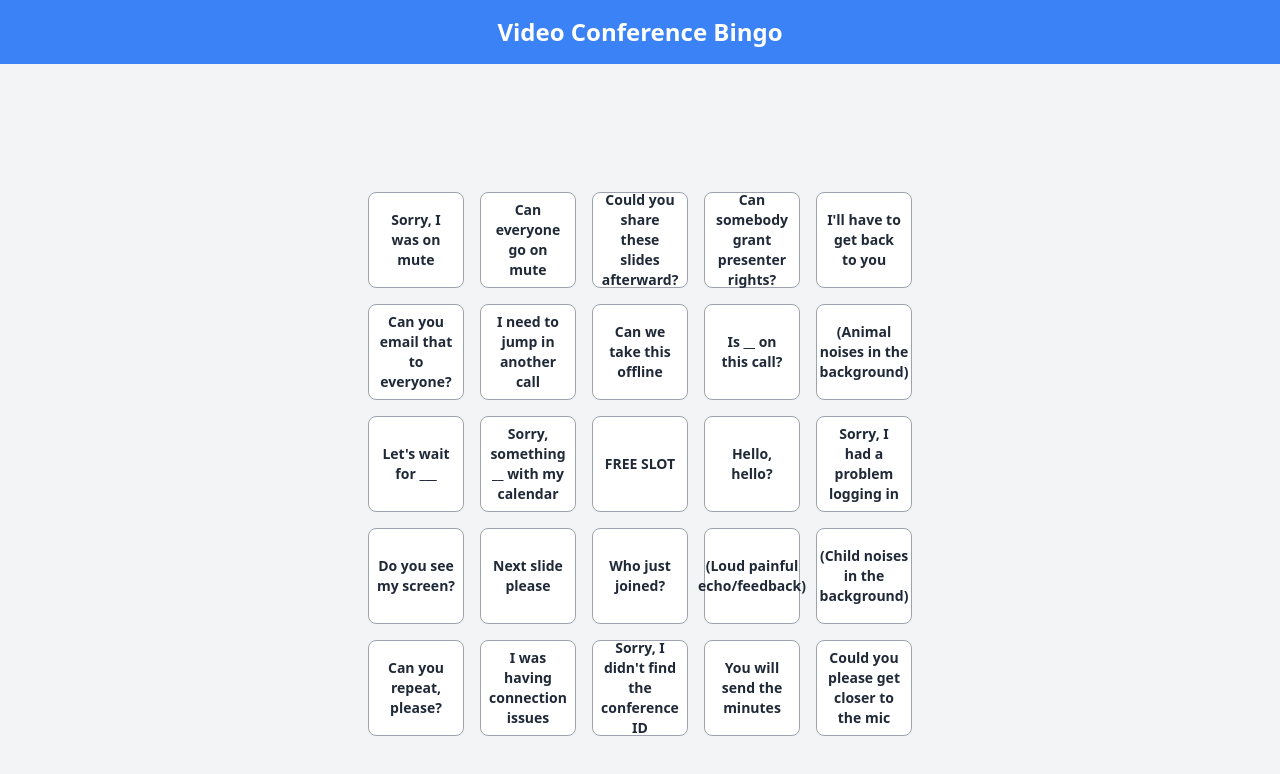
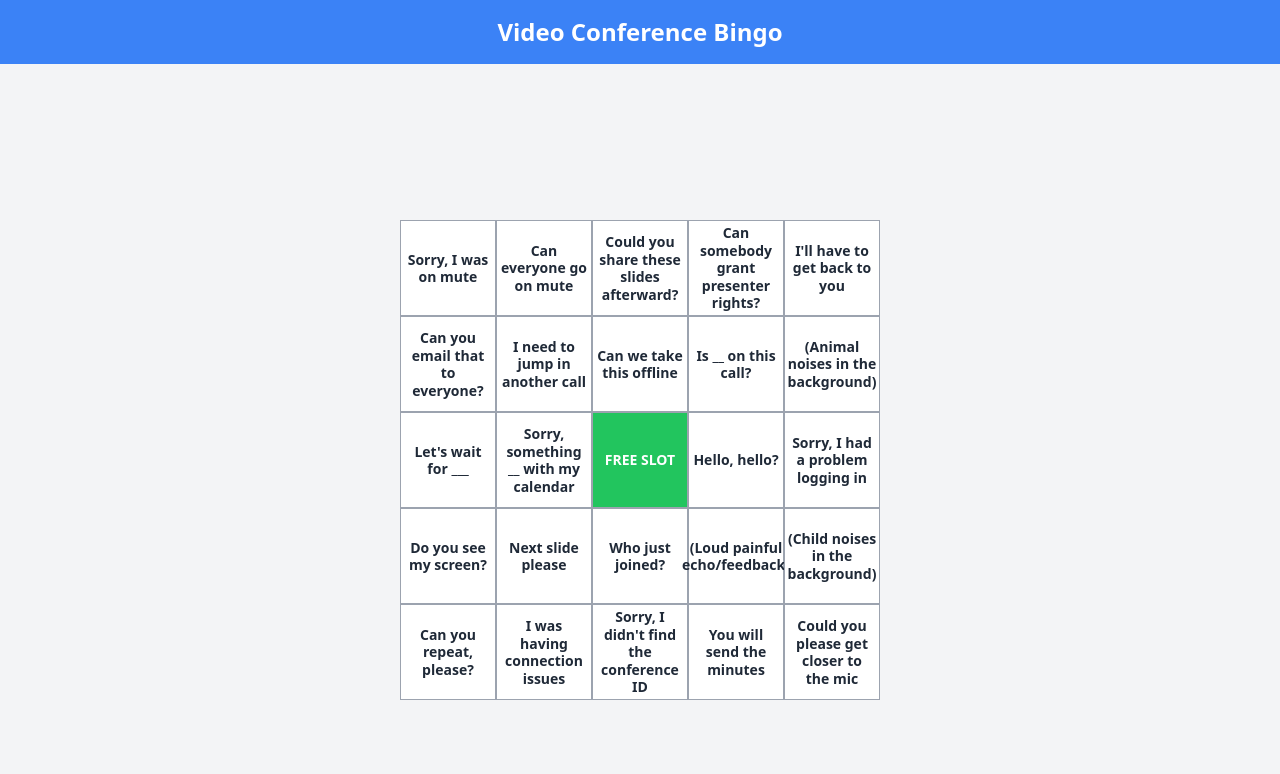
Before and after one commit to inolas05/Bingo-App, a React (Vite) app: page / in a window 1280 px wide. Shown: the top 774 px of the page. Built offline with nearby package versions, Linux system fonts and the light colour scheme.

Commit message:
added logic for bingo check and bingo won modal

```diff
--- a/package.json
+++ b/package.json
@@ -10,6 +10,7 @@
     "preview": "vite preview"
   },
   "dependencies": {
+    "framer-motion": "^11.18.0",
     "react": "^18.3.1",
     "react-dom": "^18.3.1"
   },
--- a/src/components/BingoCard.jsx
+++ b/src/components/BingoCard.jsx
@@ -1,16 +1,24 @@
-import React, { useState, useEffect } from "react";
+import React, { useState, useEffect, useCallback } from "react";
 import BingoCell from "./BingoCell";
+import BingoWonModal from "./BingoWonModal";
 import { phrases } from "../utils/phrases";
 
 const BOARD_SIZE = 5;
 
 const BingoCard = () => {
   const [board, setBoard] = useState([]);
-  const [selectedCells, setSelectedCells] = useState(new Set());
+  const center = `${Math.floor(BOARD_SIZE / 2)}-${Math.floor(BOARD_SIZE / 2)}`;
+  const [selectedCells, setSelectedCells] = useState(new Set([center]));
 
-  useEffect(() => {
-    generateBoard();
-  }, []);
+  const [isBoardReady, setIsBoardReady] = useState(false);
+  const [bingoState, setBingoState] = useState({
+     completedRows: new Set(),
+     completedCols: new Set(),
+     completedDiagonals: new Set(),
+     isBingoWon: false,
+  });
+
+  const { completedRows, completedCols, completedDiagonals } = bingoState; // Destructure bingoState properties
 
   const generateBoard = () => {
     const shuffledPhrases = [...phrases].sort(() => Math.random() - 0.5);
@@ -27,9 +35,15 @@ const BingoCard = () => {
       }
     }
     setBoard(newBoard);
+    setIsBoardReady(true); // Mark the board as ready
   };
 
   const handleCellClick = (row, col) => {
+    if (!isBoardReady) return; // Prevent clicks if board is not ready
+
+    // Prevent interaction with FREE SLOT
+    if (row === 2 && col === 2) return;
+
     const key = `${row}-${col}`;
     setSelectedCells((prevSelectedCells) => {
         const newSelectedCells = new Set(prevSelectedCells);
@@ -44,9 +58,77 @@ const BingoCard = () => {
     });
   };
 
+  const checkForBingo = useCallback(() => {
+    if (!board || board.length === 0) return;
+
+    let newBingo = false;
+    const newCompletedRows = new Set(completedRows);
+    const newCompletedCols = new Set(completedCols);
+    const newCompletedDiagonals = new Set(completedDiagonals);
+
+    // Check rows
+    for (let row = 0; row < BOARD_SIZE; row++) {
+      if (
+        board[row].every((_, colIndex) => selectedCells.has(`${row}-${colIndex}`)) &&
+        !completedRows.has(row)
+      ) {
+        newCompletedRows.add(row);
+        newBingo = true;
+      }
+    }
+
+    // Check columns
+    for (let col = 0; col < BOARD_SIZE; col++) {
+      if (
+        board.every((_, rowIndex) => selectedCells.has(`${rowIndex}-${col}`)) &&
+        !completedCols.has(col)
+      ) {
+        newCompletedCols.add(col);
+        newBingo = true;
+      }
+    }
+
+    // Check main diagonal
+    if (
+      board.every((_, index) => selectedCells.has(`${index}-${index}`)) &&
+      !completedDiagonals.has("main")
+    ) {
+      newCompletedDiagonals.add("main");
+      newBingo = true;
+    }
+
+    // Check anti-diagonal
+    if (
+      board.every((_, index) => selectedCells.has(`${index}-${BOARD_SIZE - 1 - index}`)) &&
+      !completedDiagonals.has("anti")
+    ) {
+      newCompletedDiagonals.add("anti");
+      newBingo = true;
+    }
+
+    if (newBingo) {
+      setBingoState((prevBingoState) => ({
+        completedRows: new Set([...prevBingoState.completedRows, ...newCompletedRows]),
+        completedCols: new Set([...prevBingoState.completedCols, ...newCompletedCols]),
+        completedDiagonals: new Set([...prevBingoState.completedDiagonals, ...newCompletedDiagonals]),
+        isBingoWon: true,
+      }));
+    }
+  }, [board, selectedCells, completedRows, completedCols, completedDiagonals]);
+
+  useEffect(() => {
+    generateBoard();
+  }, []);
+
+  useEffect(() => {
+    if (isBoardReady) {
+      checkForBingo();
+    }
+  }, [selectedCells, checkForBingo, isBoardReady]);
+
   return (
-    <div className="flex flex-col items-center justify-center min-h-screen bg-gray-100 p-5">
-      <div className="grid grid-cols-5 gap-4">
+    <div className="flex flex-col items-center justify-center min-h-screen bg-gray-100 pb-1">
+      <div className="grid grid-cols-5 pb-1">
         {board.map((row, rowIndex) =>
           row.map((phrase, colIndex) => (
             <BingoCell
@@ -58,6 +140,10 @@ const BingoCard = () => {
           ))
         )}
       </div>
+      {/* Animated Bingo Won Modal */}
+      <BingoWonModal
+        isVisible={bingoState.isBingoWon}
+        onClose={() => setBingoState((prevState) => ({ ...prevState, isBingoWon: false }))}/>
     </div>
   );
 };
--- a/src/components/BingoCell.jsx
+++ b/src/components/BingoCell.jsx
@@ -4,8 +4,8 @@ const BingoCell = ({ phrase, isSelected, onClick }) => {
   return (
     <div
       onClick={onClick}
-      className={`flex items-center justify-center h-24 w-24 border border-gray-400 rounded-lg cursor-pointer
-      text-center text-sm font-semibold p-2 select-none
+      className={`flex items-center justify-center h-24 w-24 border border-gray-400 cursor-pointer
+      text-center text-sm font-semibold p-1 select-none break-words leading-tight
       ${isSelected ? "bg-green-500 text-white" : "bg-white text-gray-800 hover:bg-gray-100"}`}
     >
       {phrase}
--- /dev/null
+++ b/src/components/BingoWonModal.jsx
@@ -0,0 +1,28 @@
+import React from "react";
+import { motion } from "framer-motion";
+
+const BingoWonModal = ({ isVisible, onClose }) => {
+  if (!isVisible) return null;
+
+  return (
+    <div className="fixed inset-0 bg-black bg-opacity-50 flex items-center justify-center z-50">
+      <motion.div
+        initial={{ scale: 0 }}
+        animate={{ scale: 1 }}
+        exit={{ scale: 0 }}
+        className="bg-white p-8 rounded-lg shadow-lg text-center"
+      >
+        <h2 className="text-4xl font-bold mb-4 text-green-500">🎉 Bingo! 🎉</h2>
+        <p className="text-lg mb-6">Congratulations, you got a Bingo!</p>
+        <button
+          onClick={onClose}
+          className="px-6 py-2 bg-blue-500 text-white rounded-lg hover:bg-blue-600"
+        >
+          Continue
+        </button>
+      </motion.div>
+    </div>
+  );
+};
+
+export default BingoWonModal;
```
Also changed, not shown: 1 other file (tests, documents, lock files or other folders).
